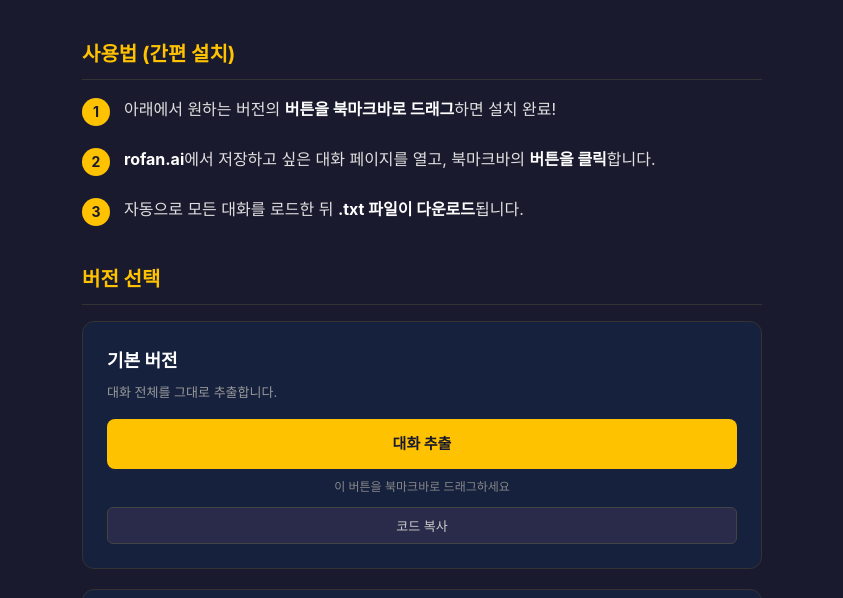
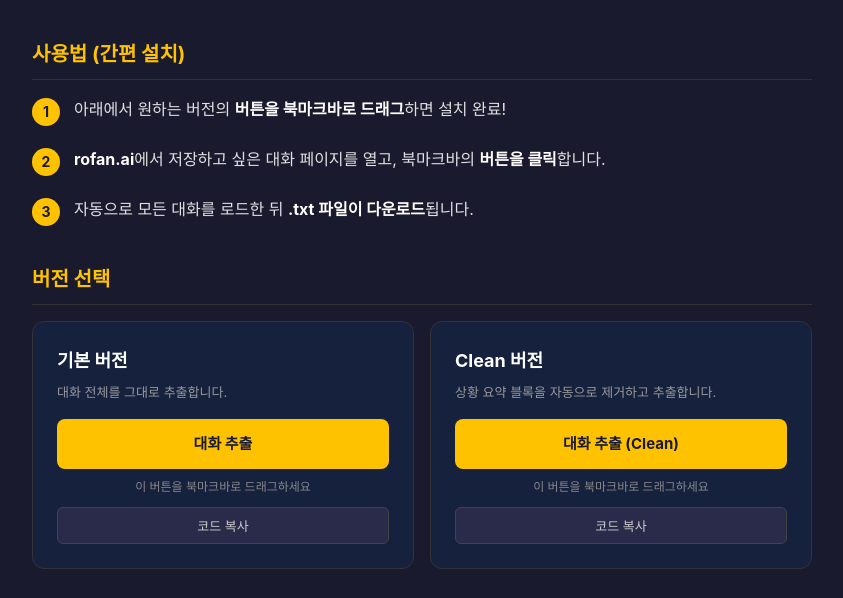
Before and after one commit to yuliyulidaz/rftxt, a plain HTML site: page index.html in a window 1280 px wide. Shown: the part 122-720 px from the top of the page, without its empty margins (218-1061 px from the left). Drawn offline with Linux system fonts and the light colour scheme.

Commit message:
Layout version cards side by side
Co-Authored-By: Claude Opus 4.6 <noreply@anthropic.com>

```diff
--- a/index.html
+++ b/index.html
@@ -14,7 +14,7 @@
     min-height: 100vh;
   }
   .container {
-    max-width: 720px;
+    max-width: 820px;
     margin: 0 auto;
     padding: 40px 20px 60px;
   }
@@ -57,12 +57,20 @@
   }
   .step-text { flex: 1; }
   .step-text strong { color: #fff; }
+  .version-row {
+    display: flex;
+    gap: 16px;
+    margin-bottom: 20px;
+  }
   .version-card {
     background: #16213e;
     border: 1px solid #333;
     border-radius: 12px;
     padding: 24px;
-    margin-bottom: 20px;
+    flex: 1;
+  }
+  @media (max-width: 600px) {
+    .version-row { flex-direction: column; }
   }
   .version-title {
     font-size: 18px;
@@ -195,6 +203,7 @@
 
   <h2>버전 선택</h2>
 
+  <div class="version-row">
     <div class="version-card">
       <div class="version-title">기본 버전</div>
       <div class="version-desc">대화 전체를 그대로 추출합니다.</div>
@@ -212,6 +221,7 @@
       <div class="drag-hint">이 버튼을 북마크바로 드래그하세요</div>
       <div class="btn-row">
         <button class="copy-btn" onclick="copyCode('clean', this)">코드 복사</button>
+      </div>
     </div>
   </div>
 
```
Lines whose indentation alone changed are shown as unchanged.
